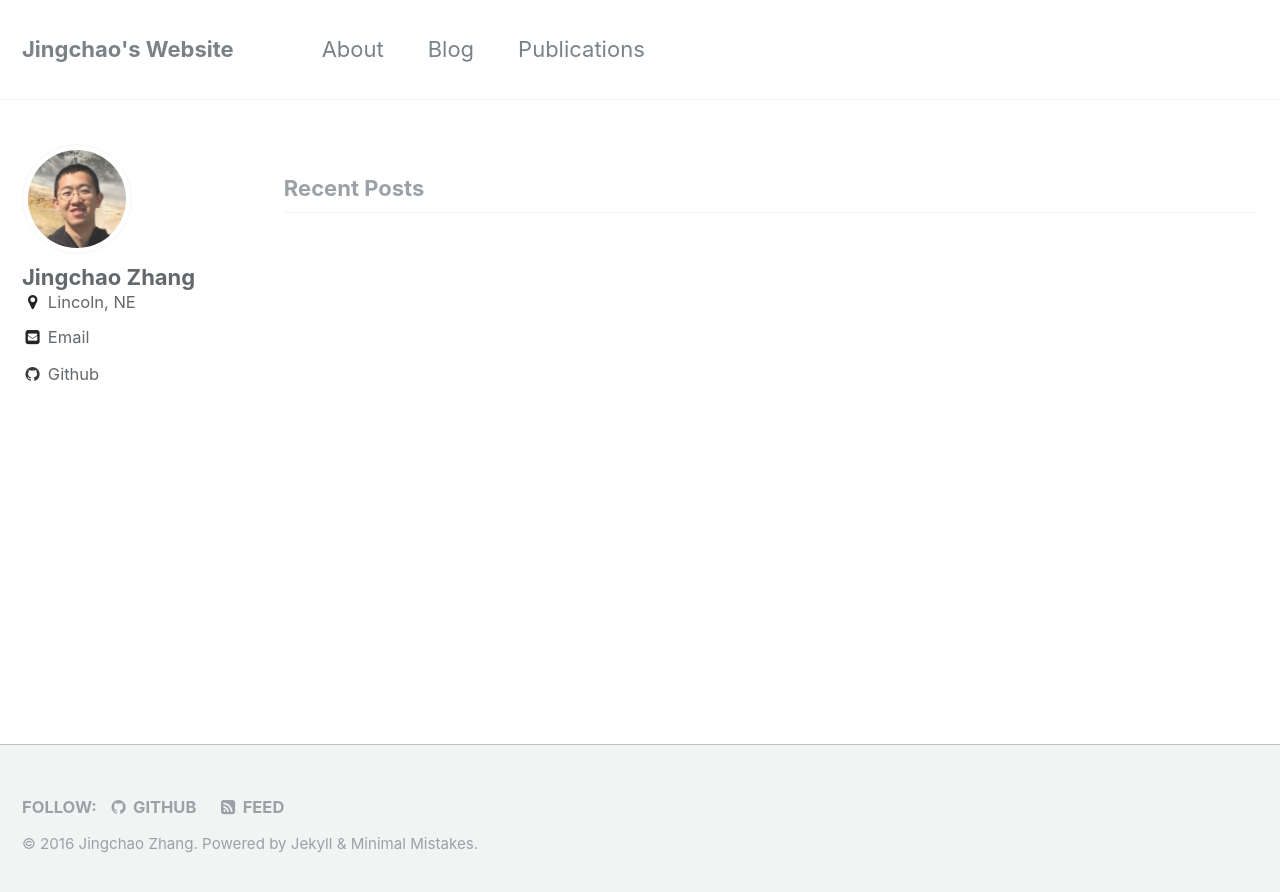
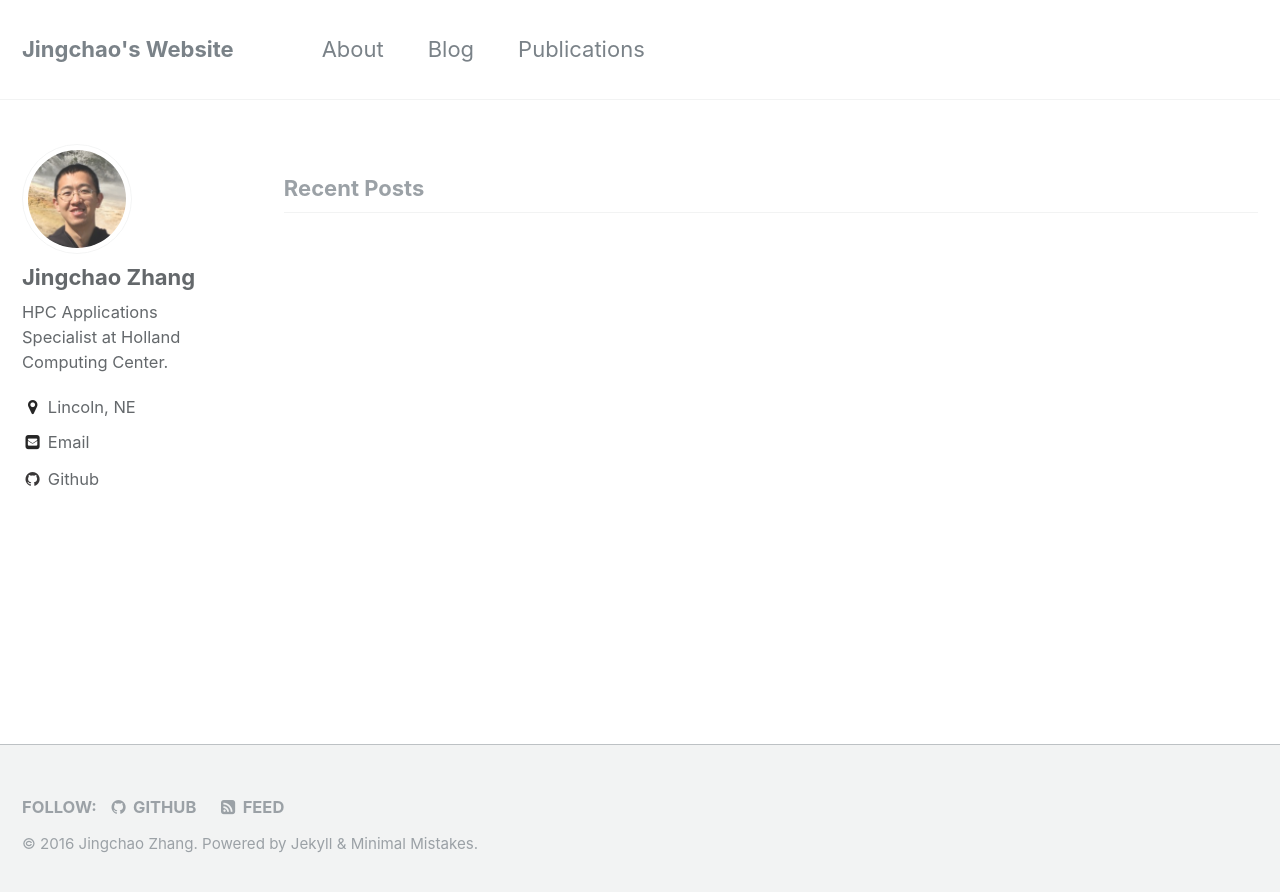
Before and after one commit to JingchaoZhang/JingchaoZhang.github.io, a Jekyll site: the page built from index.html, in a window 1280 px wide. Shown: the top 892 px of the page. Built offline with Jekyll 4.4.1, drawn with Linux system fonts in a browser that asks for light colours; the list of posts is cut into pages by our own code.

Commit message:
Update _config.yml

```diff
--- a/_config.yml
+++ b/_config.yml
@@ -79,7 +79,7 @@ analytics:
 author:
   name             : "Jingchao Zhang"
   avatar           : "bio-photo.jpg"
-  #bio              : "HPC Applications Specialist at Holland Computing Center."
+  bio              : "HPC Applications Specialist at Holland Computing Center."
   location         : "Lincoln, NE"
   email            : "zhang@unl.edu"
   uri              :
```
